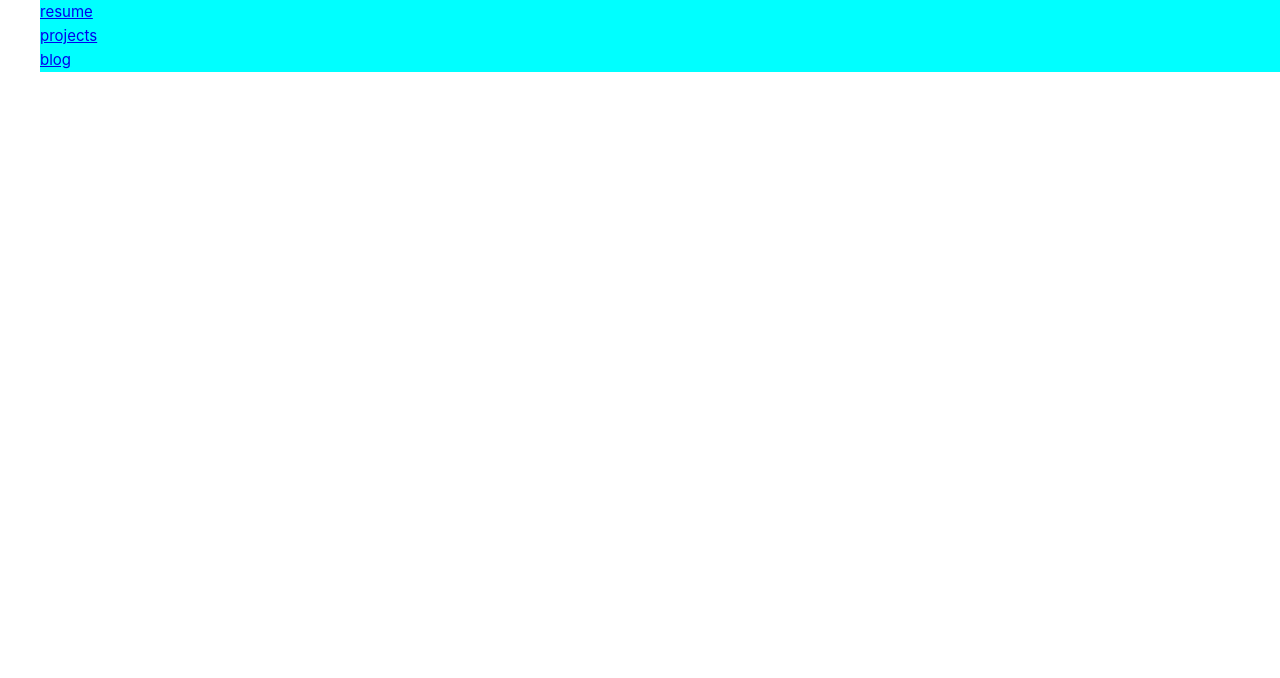
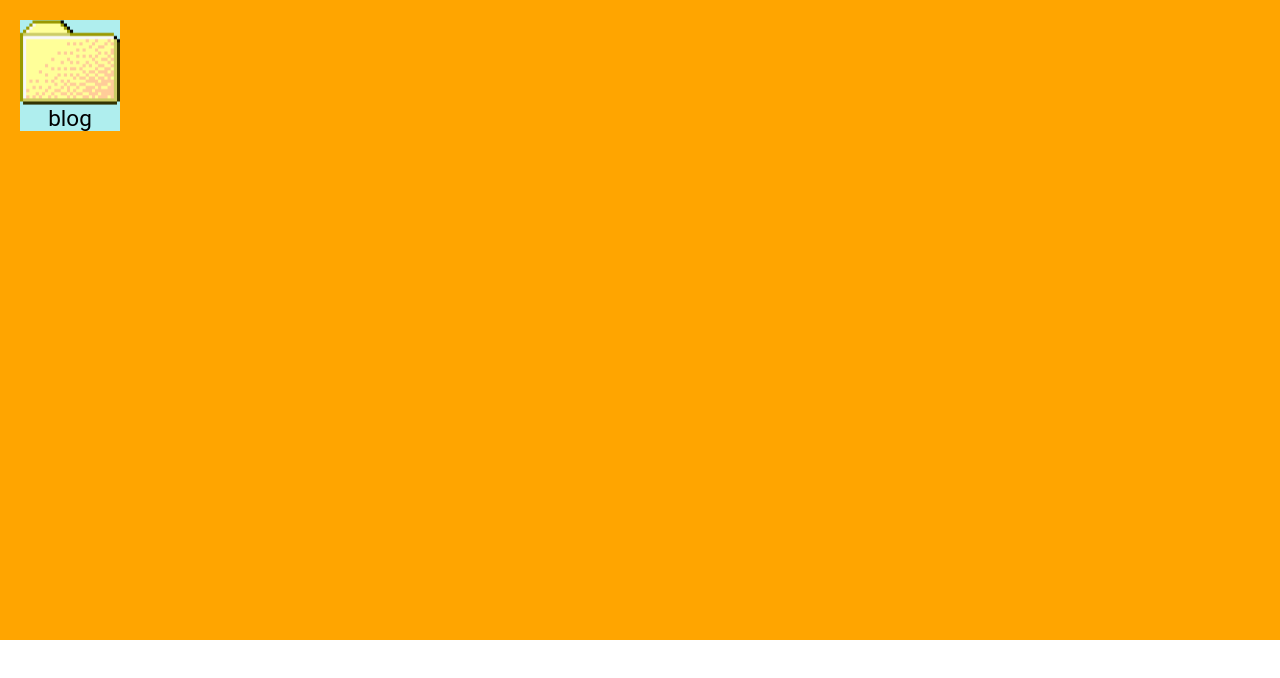
Before and after one commit to ewright516/personal-portfolio, a Vue app in the folder portfolio/: page / in a window 1280 px wide. Shown: the top 678 px of the page. Built offline with nearby package versions, Linux system fonts and the light colour scheme.

Commit message:
working on menu

```diff
--- a/portfolio/src/assets/base.css
+++ b/portfolio/src/assets/base.css
@@ -1,74 +1,40 @@
-/* color palette from <https://github.com/vuejs/theme> */
-:root {
-  --vt-c-white: #ffffff;
-  --vt-c-white-soft: #f8f8f8;
-  --vt-c-white-mute: #f2f2f2;
-
-  --vt-c-black: #181818;
-  --vt-c-black-soft: #222222;
-  --vt-c-black-mute: #282828;
-
-  --vt-c-indigo: #2c3e50;
-
-  --vt-c-divider-light-1: rgba(60, 60, 60, 0.29);
-  --vt-c-divider-light-2: rgba(60, 60, 60, 0.12);
-  --vt-c-divider-dark-1: rgba(84, 84, 84, 0.65);
-  --vt-c-divider-dark-2: rgba(84, 84, 84, 0.48);
-
-  --vt-c-text-light-1: var(--vt-c-indigo);
-  --vt-c-text-light-2: rgba(60, 60, 60, 0.66);
-  --vt-c-text-dark-1: var(--vt-c-white);
-  --vt-c-text-dark-2: rgba(235, 235, 235, 0.64);
+html,
+body,
+* {
+  margin: 0;
+  padding: 0;
+  box-sizing: border-box;
+  font-size: 62.5%;
+  font-family: "Roboto", sans-serif;
 }
 
-/* semantic color variables for this project */
 :root {
-  --color-background: var(--vt-c-white);
-  --color-background-soft: var(--vt-c-white-soft);
-  --color-background-mute: var(--vt-c-white-mute);
-
-  --color-border: var(--vt-c-divider-light-2);
-  --color-border-hover: var(--vt-c-divider-light-1);
-
-  --color-heading: var(--vt-c-text-light-1);
-  --color-text: var(--vt-c-text-light-1);
-
-  --section-gap: 160px;
+  --h1: 7.594rem;
+  --h2: 5.063rem;
+  --h3: 3.375rem;
+  --h4: 2.25rem;
+  --h5: 1.5rem;
 }
 
-@media (prefers-color-scheme: dark) {
-  :root {
-    --color-background: var(--vt-c-black);
-    --color-background-soft: var(--vt-c-black-soft);
-    --color-background-mute: var(--vt-c-black-mute);
-
-    --color-border: var(--vt-c-divider-dark-2);
-    --color-border-hover: var(--vt-c-divider-dark-1);
-
-    --color-heading: var(--vt-c-text-dark-1);
-    --color-text: var(--vt-c-text-dark-2);
-  }
+h1 {
+  font-size: var(--h1);
+}
+h2 {
+  font-size: var(--h2);
+}
+h3 {
+  font-size: var(--h3);
+}
+h4 {
+  font-size: var(--h4);
+}
+h5 {
+  font-size: var(--h5);
 }
 
-*,
-*::before,
-*::after {
-  box-sizing: border-box;
-  margin: 0;
-  position: relative;
-  font-weight: normal;
+p,
+li,
+em,
+span {
+  font-size: var(--h4);
 }
-
-body {
-  min-height: 100vh;
-  color: var(--color-text);
-  background: var(--color-background);
-  transition: color 0.5s, background-color 0.5s;
-  line-height: 1.6;
-  font-family: Inter, -apple-system, BlinkMacSystemFont, 'Segoe UI', Roboto, Oxygen, Ubuntu,
-    Cantarell, 'Fira Sans', 'Droid Sans', 'Helvetica Neue', sans-serif;
-  font-size: 15px;
-  text-rendering: optimizeLegibility;
-  -webkit-font-smoothing: antialiased;
-  -moz-osx-font-smoothing: grayscale;
-}
--- /dev/null
+++ b/portfolio/src/components/MenuItem.vue
@@ -0,0 +1,37 @@
+<template>
+    <div @click="router.push(page)" class="selection" :id="page">
+        <img src="../assets/folder.png" alt="folder" class="image">
+        <p>{{ page }}</p>
+    </div>
+</template>
+
+<script setup>
+import { ref } from '@vue/reactivity'
+import { useRouter } from 'vue-router'
+const router = useRouter()
+
+const props = defineProps({
+    page: String
+})
+
+const position = ref({
+    x: 0,
+    y: 0,
+})
+</script>
+
+<style scoped>
+.selection {
+  width: fit-content;
+  display: flex;
+  flex-flow: column nowrap;
+  align-items: center;
+  cursor: pointer;
+  position: absolute;
+  margin: 2rem 2rem;
+  background-color: paleturquoise;
+}
+.image {
+  width: 10rem
+}
+</style>
--- a/portfolio/src/views/Menu.vue
+++ b/portfolio/src/views/Menu.vue
@@ -1,30 +1,29 @@
 <template>
   <div>
     <ul class="menu">
-      <li v-for="page in pages" :key="page" class="selection" :id="page">
-        <router-link :to="`/${page}`">{{ page }}</router-link>
+      <li v-for="page in pages" :key="page">
+        <MenuItem :page="page"/>
       </li>
     </ul>
   </div>
 </template>
 
-<script>
-export default {
-  data() {
-    return {
-      pages: ["resume", "projects", "blog"]
-    }
-  }
-}
+<script setup>
+import { ref } from '@vue/reactivity'
+import { useRouter } from 'vue-router'
+import MenuItem from '../components/MenuItem.vue'
+
+const pages = ref(["resume", "projects", "blog"])
+const router = useRouter()
 </script>
 
 <style scoped>
-li {
+ul, li {
   all: unset;
   display: block;
 }
-
-.selection {
-  background-color: aqua;
+.menu {
+  background-color: orange;
+  height: 80vh;
 }
 </style>
```
Also changed, not shown: portfolio/src/views/Blog.vue (added, +13 -0 lines), portfolio/src/views/Projects.vue (added, +13 -0 lines), portfolio/src/assets/folder.png (added).
